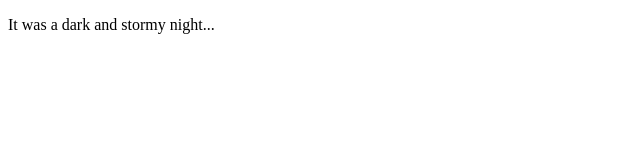
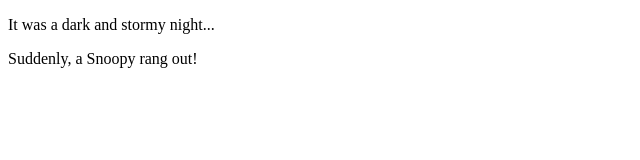
Before and after one commit to mbjordan23/fireside-story, a plain HTML site: page index.html in a window 1280 px wide. Shown: the whole page, without its empty margins (0-640 px from the left). Drawn offline with Linux system fonts and the light colour scheme.

Commit message:
added second line of story

```diff
--- a/index.html
+++ b/index.html
@@ -5,6 +5,7 @@
 </head>
 <body>
 	<p>It was a dark and stormy night...</p>
+	<p> Suddenly, a Snoopy rang out!</p>
 </body>
 
 </html>
```
